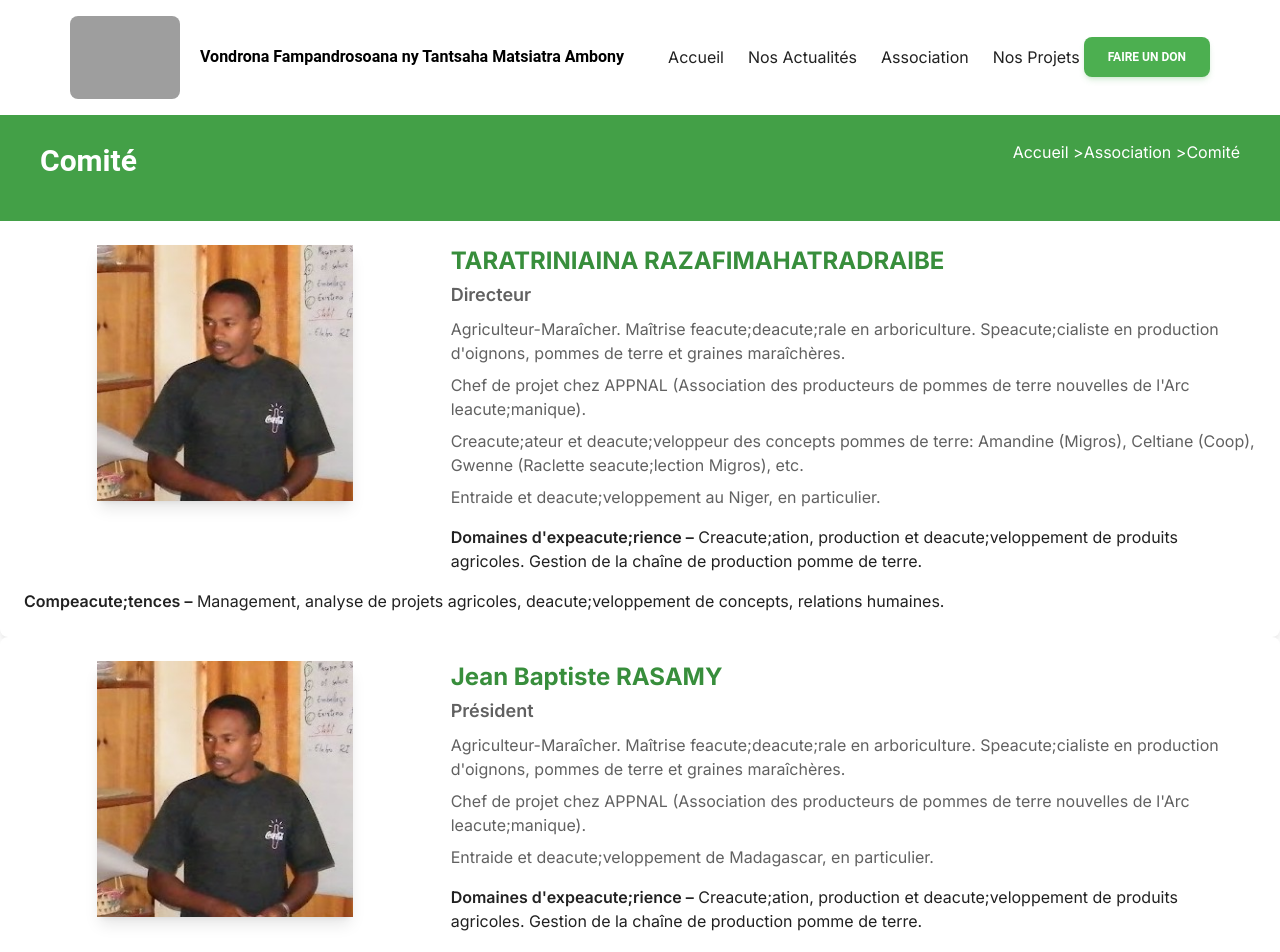
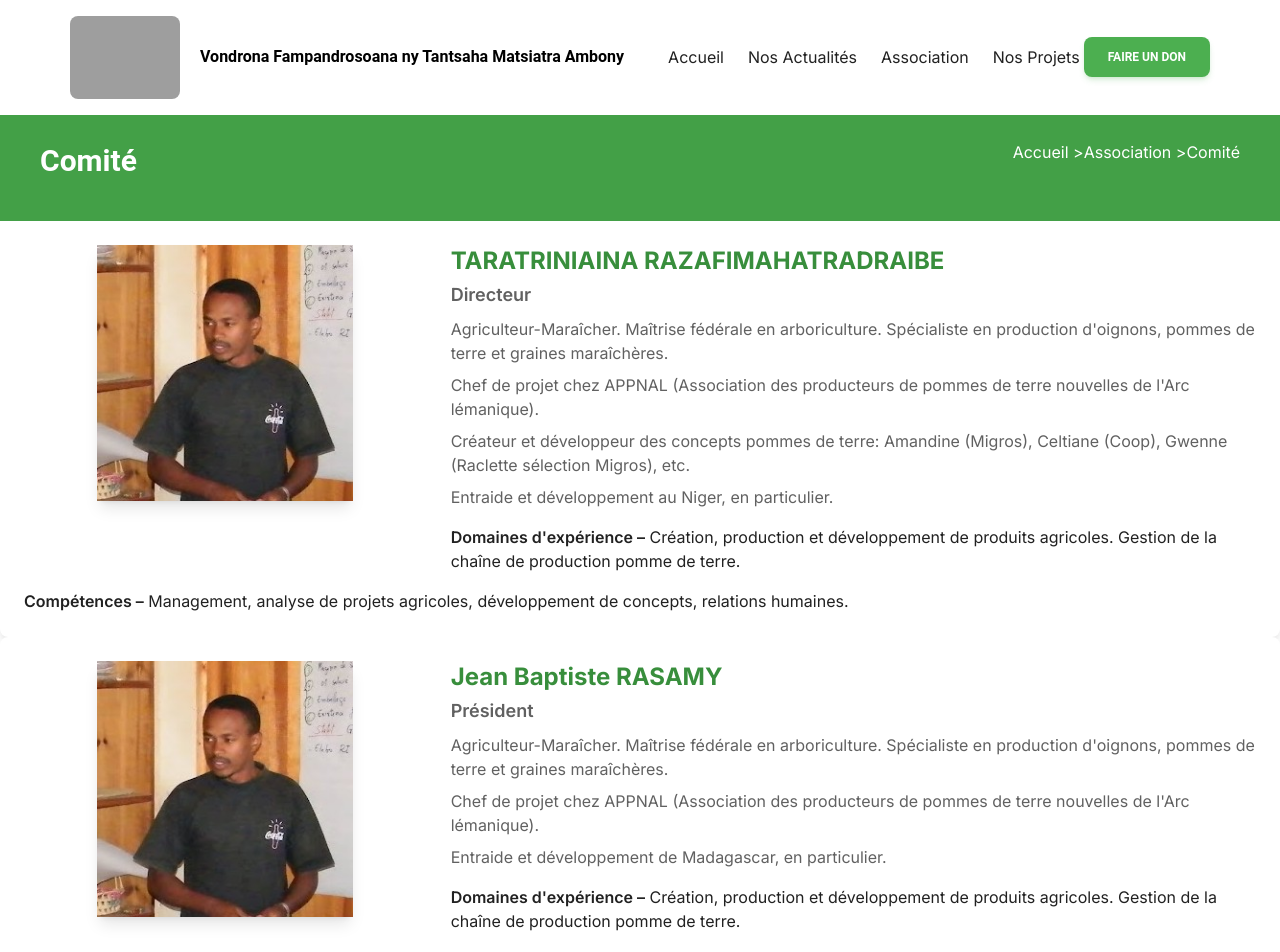
Before and after one commit to Manjaka2650/vftm, a Next.js app: page /association/comite in a window 1280 px wide. Shown: the top 952 px of the page. Built offline with nearby package versions, Linux system fonts and the light colour scheme; grey boxes are pictures that could not be loaded.

Commit message:
7th commit

```diff
--- a/src/app/association/comite/page.js
+++ b/src/app/association/comite/page.js
@@ -75,31 +75,31 @@ const ProfileComponentTaratra = () => {
             Directeur
           </h3>
           <p className="mt-2 text-gray-700">
-            Agriculteur-Maraîcher. Maîtrise feacute;deacute;rale en
-            arboriculture. Speacute;cialiste en production d&apos;oignons,
+            Agriculteur-Maraîcher. Maîtrise f&eacute;d&eacute;rale en
+            arboriculture. Sp&eacute;cialiste en production d&apos;oignons,
             pommes de terre et graines maraîch&egrave;res.
           </p>
 
           <p className="mt-2 text-gray-700">
             Chef de projet chez APPNAL (Association des producteurs de pommes de
-            terre nouvelles de l&apos;Arc leacute;manique).
+            terre nouvelles de l&apos;Arc l&eacute;manique).
           </p>
 
           <p className="mt-2 text-gray-700">
-            Creacute;ateur et deacute;veloppeur des concepts pommes de terre:
-            Amandine (Migros), Celtiane (Coop), Gwenne (Raclette seacute;lection
-            Migros), etc.
+            Cr&eacute;ateur et d&eacute;veloppeur des concepts pommes de terre:
+            Amandine (Migros), Celtiane (Coop), Gwenne (Raclette
+            s&eacute;lection Migros), etc.
           </p>
 
           <p className="mt-2 text-gray-700">
-            Entraide et deacute;veloppement au Niger, en particulier.
+            Entraide et d&eacute;veloppement au Niger, en particulier.
           </p>
 
           <p className="mt-4 text-gray-900 font-semibold">
-            Domaines d&apos;expeacute;rience –
+            Domaines d&apos;exp&eacute;rience –
             <span className="font-normal">
               {" "}
-              Creacute;ation, production et deacute;veloppement de produits
+              Cr&eacute;ation, production et d&eacute;veloppement de produits
               agricoles. Gestion de la chaîne de production pomme de terre.
             </span>
           </p>
@@ -107,10 +107,10 @@ const ProfileComponentTaratra = () => {
       </div>
 
       <p className="mt-4 text-gray-900 font-semibold">
-        Compeacute;tences –
+        Comp&eacute;tences –
         <span className="font-normal">
           {" "}
-          Management, analyse de projets agricoles, deacute;veloppement de
+          Management, analyse de projets agricoles, d&eacute;veloppement de
           concepts, relations humaines.
         </span>
       </p>
@@ -142,25 +142,25 @@ const ProfileComponentDadafara = () => {
             Pr&eacute;sident
           </h3>
           <p className="mt-2 text-gray-700">
-            Agriculteur-Maraîcher. Maîtrise feacute;deacute;rale en
-            arboriculture. Speacute;cialiste en production d&apos;oignons,
+            Agriculteur-Maraîcher. Maîtrise f&eacute;d&eacute;rale en
+            arboriculture. Sp&eacute;cialiste en production d&apos;oignons,
             pommes de terre et graines maraîch&egrave;res.
           </p>
 
           <p className="mt-2 text-gray-700">
             Chef de projet chez APPNAL (Association des producteurs de pommes de
-            terre nouvelles de l&apos;Arc leacute;manique).
+            terre nouvelles de l&apos;Arc l&eacute;manique).
           </p>
 
           <p className="mt-2 text-gray-700">
-            Entraide et deacute;veloppement de Madagascar, en particulier.
+            Entraide et d&eacute;veloppement de Madagascar, en particulier.
           </p>
 
           <p className="mt-4 text-gray-900 font-semibold">
-            Domaines d&apos;expeacute;rience –
+            Domaines d&apos;exp&eacute;rience –
             <span className="font-normal">
               {" "}
-              Creacute;ation, production et deacute;veloppement de produits
+              Cr&eacute;ation, production et d&eacute;veloppement de produits
               agricoles. Gestion de la chaîne de production pomme de terre.
             </span>
           </p>
@@ -168,10 +168,10 @@ const ProfileComponentDadafara = () => {
       </div>
 
       <p className="mt-4 text-gray-900 font-semibold">
-        Compeacute;tences –
+        Comp&eacute;tences –
         <span className="font-normal">
           {" "}
-          Management, analyse de projets agricoles, deacute;veloppement de
+          Management, analyse de projets agricoles, d&eacute;veloppement de
           concepts, relations humaines.
         </span>
       </p>
--- a/src/app/page.js
+++ b/src/app/page.js
@@ -156,8 +156,8 @@ const ValueProposition = () => {
               className="w-full h-32 object-cover rounded mb-4"
             />
           }
-          title="D&eacute;VELOPPEMENT DURABLE"
-          description="Notre engagement s'inscrit dans l'Agenda 2030 de d&eacute;veloppement durable."
+          title="D&Eacute;VELOPPEMENT DURABLE"
+          description="Notre engagement s'inscrit dans l'Agenda 2030 de d&Eacute;veloppement durable."
           color="bg-green-500"
         />
         <ValueCard
@@ -170,7 +170,7 @@ const ValueProposition = () => {
               className="w-full h-32 object-cover rounded mb-4"
             />
           }
-          title="&eacute;CHANGE ET RESPECT"
+          title="&Eacute;CHANGE ET RESPECT"
           description="Favoriser des relations basées sur la confiance et la compréhension mutuelle."
           color="bg-blue-500"
         />
```
